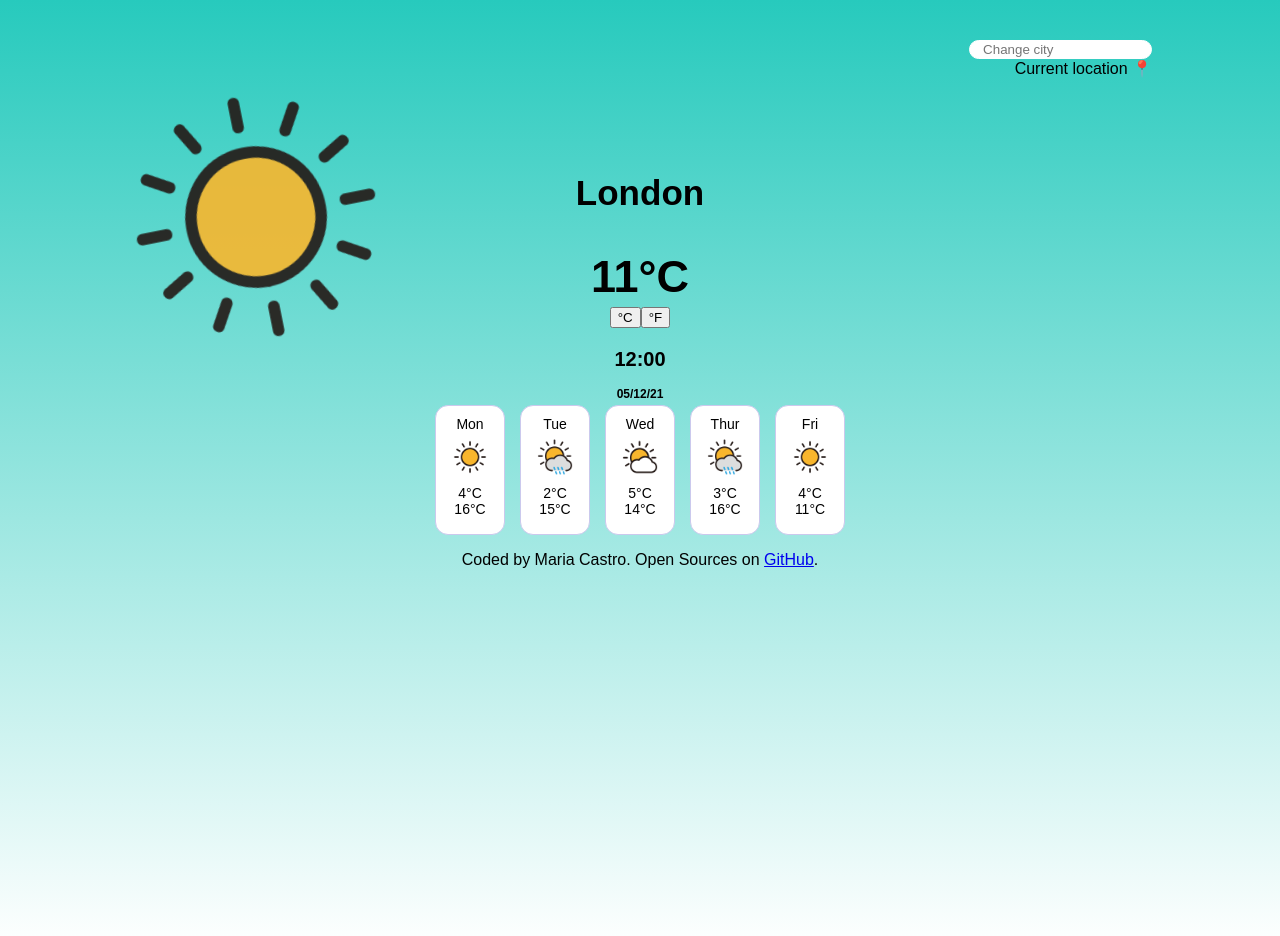
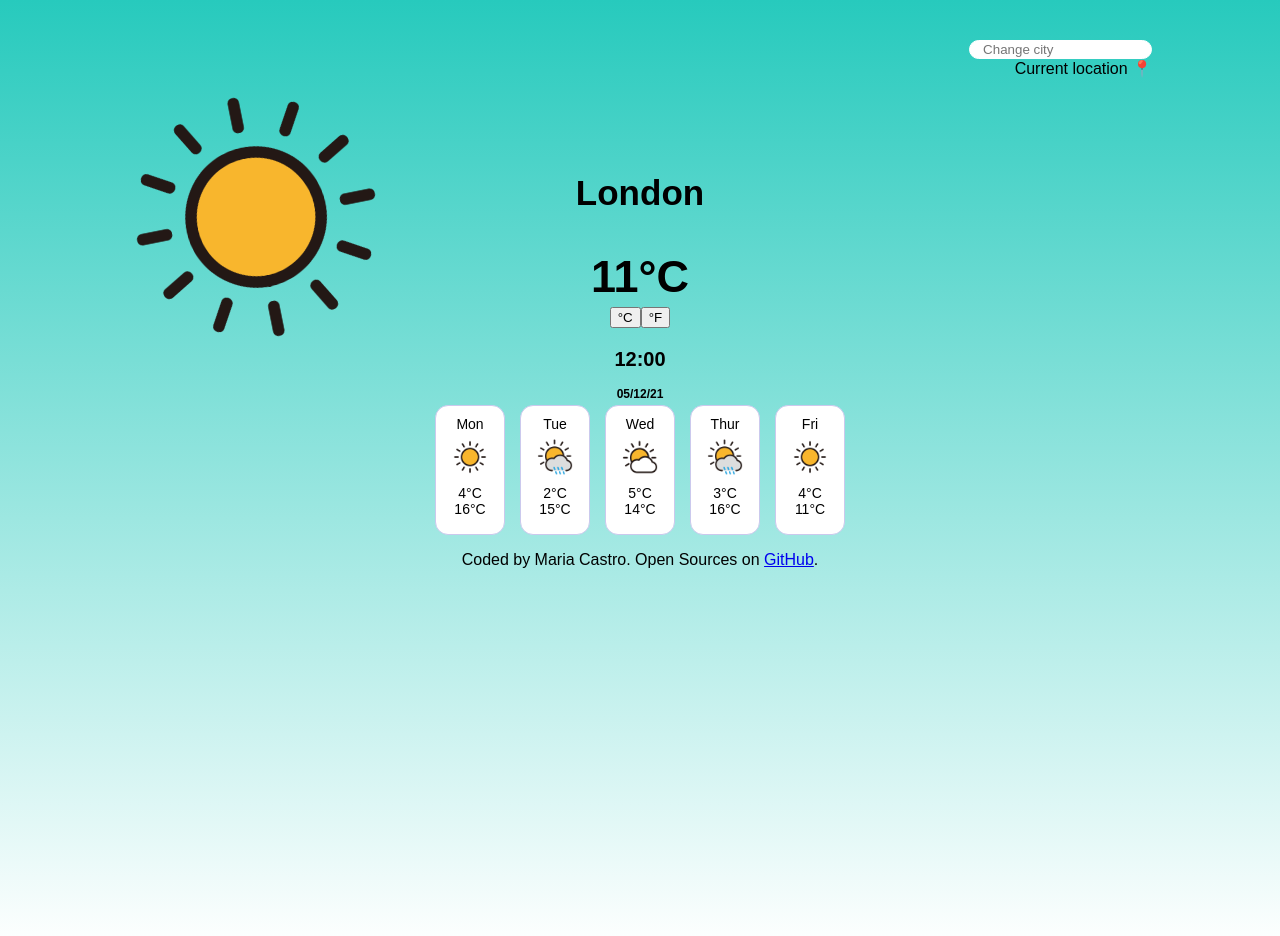
Before and after one commit to mariaalouisaa/Weather-App-React-, a React (Create React App) app: page / in a window 1280 px wide. Shown: the top 936 px of the page. Built offline with nearby package versions, Linux system fonts and the light colour scheme.

Commit message:
Update Current.css

```diff
--- a/src/Current.css
+++ b/src/Current.css
@@ -25,8 +25,6 @@ h4 {
   position: absolute;
   left: 5%;
   top: 25px;
-  z-index: 25;
-  opacity: 90%;
 }
 .rotate {
   animation: rotation 25s infinite linear;
```
